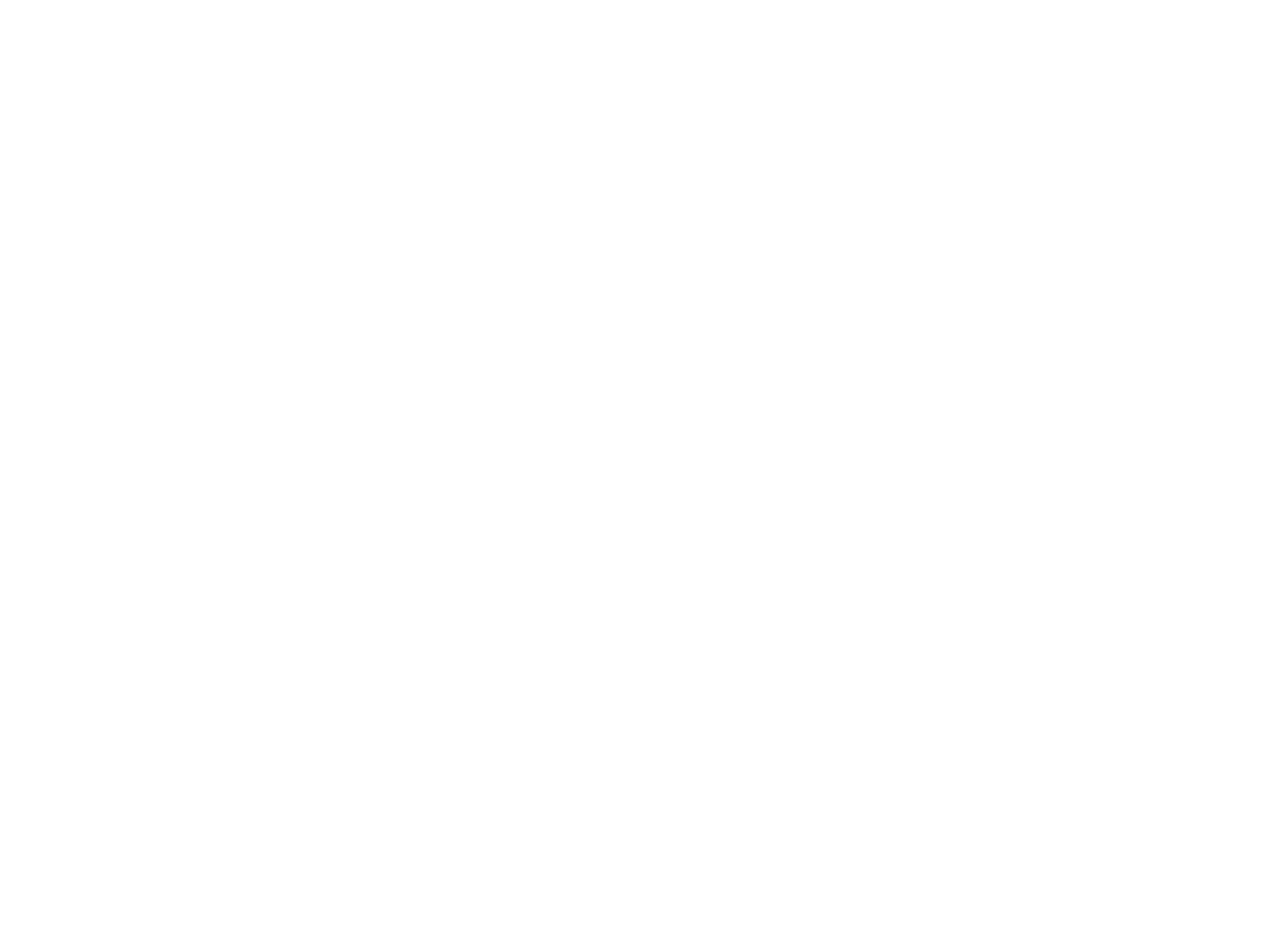
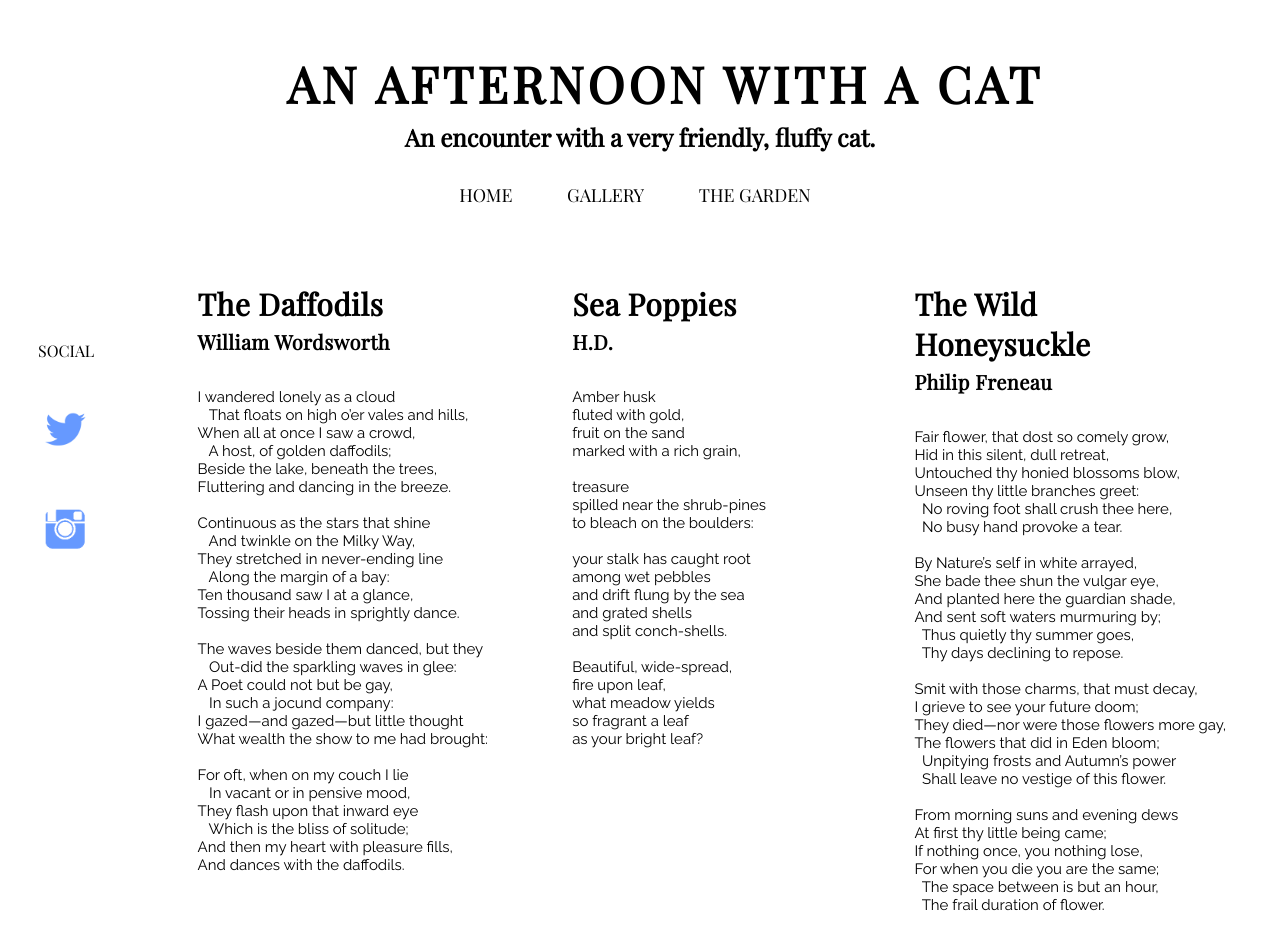
Before and after one commit to stacydubleu/Project1, a plain HTML site: page index3.html in a window 1280 px wide. Shown: the top 935 px of the page. Before the commit the page ends 800 px from the top, so only its background shows below. Drawn offline with nearby package versions, Linux system fonts and the light colour scheme.

Commit message:
Updated garden

```diff
--- a/index3.html
+++ b/index3.html
@@ -0,0 +1,142 @@
+<!DOCTYPE html>
+
+<html lang="en">
+<head>
+	<link href='https://fonts.googleapis.com/css?family=Playfair+Display' rel='stylesheet' type='text/css'>
+	<link href='https://fonts.googleapis.com/css?family=Raleway' rel='stylesheet' type='text/css'>
+	<meta charset="UTF-8">
+	<title> Documents </title>
+	<link rel="stylesheet" href="styles/style.css">
+</head>
+
+<body>
+	<header>
+	<h1> An Afternoon With A Cat </h1>
+	<h2> An encounter with a very friendly, fluffy cat. </h2>
+		<nav>
+			<ul>
+				<li><a href="index.html">Home</a></li>
+				<li><a href="index2.html">Gallery</a></li>
+				<li><a href="index3.html">The Garden</a></li>
+			</ul>
+		</nav>
+
+		<div id="socialcol">
+			<ul>
+				<li>Social</li>
+				<li><a href="https://www.twitter.com" target="blank"><img class="icons" src="images/twitter.png"></a></li>
+				<li><a href="https://www.instagram.com" target="blank"><img class="icons" src="images/instagram.png"></a></li>
+			</ul>
+		</div>
+	</header>
+
+	<div id="threecolumnformat">
+		<div id="col1">
+			<h4>The Daffodils</h4>
+			<h5>William Wordsworth</h5>
+			<p>
+				<pre>
+I wandered lonely as a cloud
+   That floats on high o’er vales and hills,
+When all at once I saw a crowd,
+   A host, of golden daffodils;
+Beside the lake, beneath the trees,
+Fluttering and dancing in the breeze.
+
+Continuous as the stars that shine
+   And twinkle on the Milky Way,
+They stretched in never-ending line
+   Along the margin of a bay:
+Ten thousand saw I at a glance,
+Tossing their heads in sprightly dance.
+
+The waves beside them danced, but they
+   Out-did the sparkling waves in glee:
+A Poet could not but be gay,
+   In such a jocund company:
+I gazed—and gazed—but little thought
+What wealth the show to me had brought:
+
+For oft, when on my couch I lie
+   In vacant or in pensive mood,
+They flash upon that inward eye
+   Which is the bliss of solitude;
+And then my heart with pleasure fills,
+And dances with the daffodils.
+				</pre>
+			</p>
+		</div>
+
+		<div id="col2">
+			<h4>Sea Poppies</h4>
+			<h5>H.D.</h5>
+			<p>
+				<pre>
+Amber husk
+fluted with gold,
+fruit on the sand
+marked with a rich grain,
+
+treasure
+spilled near the shrub-pines
+to bleach on the boulders:
+
+your stalk has caught root
+among wet pebbles
+and drift flung by the sea
+and grated shells
+and split conch-shells.
+
+Beautiful, wide-spread,
+fire upon leaf,
+what meadow yields
+so fragrant a leaf
+as your bright leaf?
+				</pre>
+			</p>
+
+		</div>
+
+		<div id="col3">
+			<h4>The Wild Honeysuckle</h4>
+			<h5>Philip Freneau</h5>
+			<p>
+				<pre>
+Fair flower, that dost so comely grow,
+Hid in this silent, dull retreat,
+Untouched thy honied blossoms blow,
+Unseen thy little branches greet:
+  No roving foot shall crush thee here,
+  No busy hand provoke a tear.
+
+By Nature’s self in white arrayed,
+She bade thee shun the vulgar eye,
+And planted here the guardian shade,
+And sent soft waters murmuring by;
+  Thus quietly thy summer goes,
+  Thy days declining to repose.
+
+Smit with those charms, that must decay,
+I grieve to see your future doom;
+They died—nor were those flowers more gay,
+The flowers that did in Eden bloom;
+  Unpitying frosts and Autumn’s power
+  Shall leave no vestige of this flower.
+
+From morning suns and evening dews
+At first thy little being came;
+If nothing once, you nothing lose,
+For when you die you are the same;
+  The space between is but an hour,
+  The frail duration of flower.
+				</pre>
+			</p>
+		</div>
+	</div>
+
+	<footer>
+		<p>Meow Meow Meow. Made by Stacy. </p>
+	</footer>
+</body>
+
+</html>
--- a/styles/style.css
+++ b/styles/style.css
@@ -83,7 +83,7 @@ li {
 	padding-right: 50px;
 }
 
-#main-right{
+#main-right {
 	font-family: 'Raleway', sans-serif;
 	font-size: 14px;
 	float: right;
@@ -94,7 +94,7 @@ li {
 	text-indent: 40px;
 }
 
-#main-left{
+#main-left {
 	font-family: 'Raleway', sans-serif;
 	margin-left: 50px;
 	float: left;
@@ -104,14 +104,14 @@ li {
 	background-size: cover;
 }
 
-#gallery{
+#gallery {
 	float: left;
 	padding-left: 100px;
 	width: 80%;
 	height: 100%;
 }
 
-#img1{
+#img1 {
 	float: left;
 	background-image: url(../images/cat1.jpg);
 	height: 300px;
@@ -120,7 +120,7 @@ li {
 	margin: 50px;
 }
 
-#img2{
+#img2 {
 	float: left;
 	background-image: url(../images/cat2.jpg);
 	height: 300px;
@@ -129,7 +129,7 @@ li {
 	margin: 50px;
 }
 
-#img3{
+#img3 {
 	float: left;
 	background-image: url(../images/cat3.jpg);
 	height: 300px;
@@ -138,13 +138,58 @@ li {
 	margin: 50px;
 }
 
-#img4{
+#img4 {
 	float: left;
 	background-image: url(../images/cat4.jpg);
 	height: 300px;
 	width: 300px;
 	background-size: 100%;
 	margin: 50px;
+}
+
+#threecolumnformat {
+	float: right;
+	padding-left: 10px;
+	margin-top: -50px;
+	width: 85%;
+	height: 100%;
+}
+
+pre{
+	font-family: 'Raleway', serif;
+	font-size: 15px;
+}
+
+h4{
+	font-family: 'Playfair Display', serif;
+ 	font-size: 30px;
+ 	letter-spacing: .5px;
+ 	margin-bottom: -30px;
+}
+
+h5{
+	font-family: 'Playfair Display', serif;
+ 	font-size: 20px;
+ 	letter-spacing: .5px;
+}
+
+#col1 {
+	float: left;
+	width: 33%;
+	height: 100%;
+}
+
+#col2 {
+	float: left;
+	width: 30%;
+	height: 100%;
+	padding-right: -20px;
+}
+
+#col3 {
+	float: left;
+	height: 100%;
+	width: 28%;
 }
 
 footer {
```
